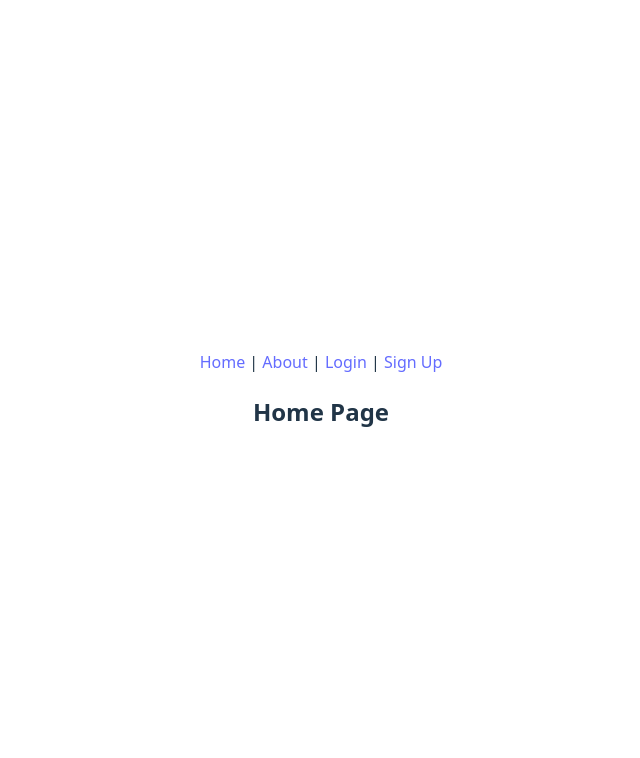
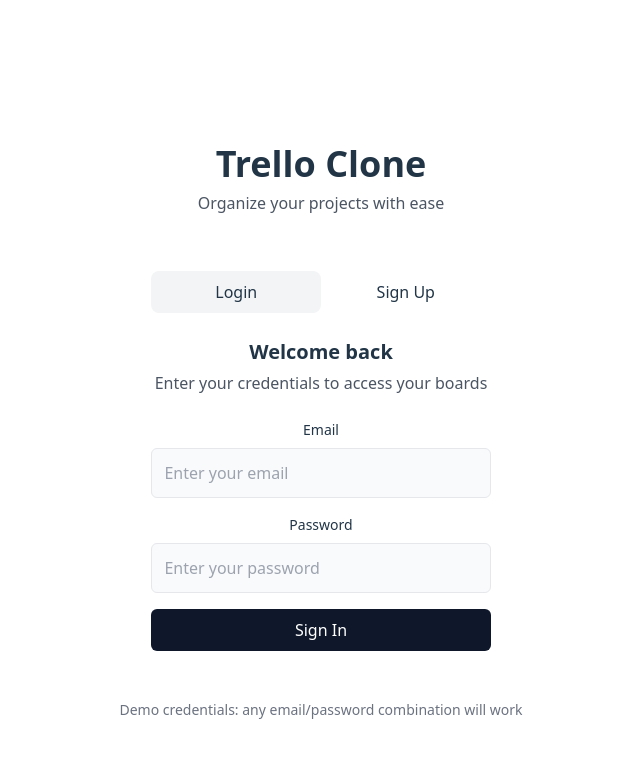
Before and after one commit to midelq/Trello-clone, a React (Vite) app: page / in a window 1280 px wide. Shown: the top 758 px of the page, without its empty margins (319-959 px from the left). Built offline with nearby package versions, Linux system fonts and the light colour scheme.

Commit message:
adding new routes

```diff
--- /dev/null
+++ b/postcss.config.cjs
@@ -0,0 +1,6 @@
+module.exports = {
+  plugins: [
+    require('tailwindcss'),
+    require('autoprefixer'),
+  ],
+}
--- a/postcss.config.js
+++ /dev/null
@@ -1,9 +0,0 @@
-import tailwindcss from '@tailwindcss/postcss';
-import autoprefixer from 'autoprefixer';
-
-export default {
-  plugins: [
-    tailwindcss(),
-    autoprefixer(),
-  ],
-};
--- a/src/App.tsx
+++ b/src/App.tsx
@@ -1,23 +1,15 @@
-import { BrowserRouter, Routes, Route, Link } from 'react-router-dom';
-import HomePage from './HomePage';
-import AboutPage from './AboutPage';
+import { Routes, Route, Navigate } from 'react-router-dom';
 import LoginPage from './LoginPage';
-import SignupPage from './SignupPage';
+import BoardsPage from './pages/BoardsPage';
 import './App.css';
 
 function App() {
   return (
-    <>
-      <nav style={{ marginBottom: 20 }}>
-        <Link to="/">Home</Link> | <Link to="/about">About</Link> | <Link to="/login">Login</Link> | <Link to="/signup">Sign Up</Link>
-      </nav>
-      <Routes>
-        <Route path="/" element={<HomePage />} />
-        <Route path="/about" element={<AboutPage />} />
-        <Route path="/login" element={<LoginPage />} />
-        <Route path="/signup" element={<SignupPage />} />
-      </Routes>
-    </>
+    <Routes>
+      <Route path="/" element={<LoginPage />} />
+      <Route path="/boards" element={<BoardsPage />} />
+      <Route path="*" element={<Navigate to="/" replace />} />
+    </Routes>
   );
 }
 
--- a/src/LoginPage.tsx
+++ b/src/LoginPage.tsx
@@ -1,41 +1,124 @@
 import { useState } from 'react';
+import { useNavigate, useSearchParams } from 'react-router-dom';
+import './styles/auth.css';
 
 export default function LoginPage() {
+  const [searchParams, setSearchParams] = useSearchParams();
   const [email, setEmail] = useState('');
   const [password, setPassword] = useState('');
+  const [fullName, setFullName] = useState('');
+  const [confirmPassword, setConfirmPassword] = useState('');
   const [message, setMessage] = useState('');
+  const navigate = useNavigate();
+
+  const isLogin = searchParams.get('mode') !== 'signup';
 
   function handleSubmit(e: React.FormEvent) {
     e.preventDefault();
-    // Stub API imitation
+    if (isLogin) {
       if (email && password) {
-      setMessage('Login successful (stub)!');
+        setMessage('Login successful!');
+        // Тут буде логіка авторизації
+        navigate('/boards');
       } else {
         setMessage('Please enter email and password.');
+      }
+    } else {
+      if (!fullName || !email || !password || !confirmPassword) {
+        setMessage('Please fill in all fields.');
+        return;
+      }
+      if (password !== confirmPassword) {
+        setMessage('Passwords do not match.');
+        return;
+      }
+      setMessage('Signup successful!');
+      // Тут буде логіка реєстрації
+      navigate('/boards');
     }
   }
 
   return (
-    <div>
-      <h2>Login</h2>
-      <form onSubmit={handleSubmit}>
+    <div className="auth-container">
+      <div className="auth-header">
+        <h1 className="auth-title">Trello Clone</h1>
+        <p className="auth-subtitle">Organize your projects with ease</p>
+      </div>
+      <div className="auth-card">
+        <div className="auth-tabs">
+          <button
+            onClick={() => setSearchParams({})}
+            className={`auth-tab ${isLogin ? 'auth-tab-active' : 'auth-tab-inactive'}`}
+          >
+            Login
+          </button>
+          <button
+            onClick={() => setSearchParams({ mode: 'signup' })}
+            className={`auth-tab ${!isLogin ? 'auth-tab-active' : 'auth-tab-inactive'}`}
+          >
+            Sign Up
+          </button>
+        </div>
+        <h2 className="auth-form-title">
+          {isLogin ? 'Welcome back' : 'Create account'}
+        </h2>
+        <p className="auth-form-subtitle">
+          {isLogin
+            ? 'Enter your credentials to access your boards'
+            : 'Sign up to start organizing your projects'}
+        </p>
+        <form onSubmit={handleSubmit} className="auth-form">
+          {!isLogin && (
+            <div className="auth-form-group">
+              <label className="auth-label">Full Name</label>
+              <input
+                type="text"
+                className="auth-input"
+                placeholder="Enter your full name"
+                value={fullName}
+                onChange={e => setFullName(e.target.value)}
+              />
+            </div>
+          )}
+          <div className="auth-form-group">
+            <label className="auth-label">Email</label>
             <input
               type="email"
-          placeholder="Email"
+              className="auth-input"
+              placeholder="Enter your email"
               value={email}
               onChange={e => setEmail(e.target.value)}
             />
-        <br />
+          </div>
+          <div className="auth-form-group">
+            <label className="auth-label">Password</label>
             <input
               type="password"
-          placeholder="Password"
+              className="auth-input"
+              placeholder="Enter your password"
               value={password}
               onChange={e => setPassword(e.target.value)}
             />
-        <br />
-        <button type="submit">Login</button>
+          </div>
+          {!isLogin && (
+            <div className="auth-form-group">
+              <label className="auth-label">Confirm Password</label>
+              <input
+                type="password"
+                className="auth-input"
+                placeholder="Confirm your password"
+                value={confirmPassword}
+                onChange={e => setConfirmPassword(e.target.value)}
+              />
+            </div>
+          )}
+          <button type="submit" className="auth-button">
+            {isLogin ? 'Sign In' : 'Create Account'}
+          </button>
         </form>
-      {message && <p>{message}</p>}
+        {message && <p className="auth-message">{message}</p>}
+      </div>
+      <p className="auth-demo-text">Demo credentials: any email/password combination will work</p>
     </div>
   );
 }
--- a/src/SignupPage.tsx
+++ /dev/null
@@ -1,41 +0,0 @@
-import { useState } from 'react';
-
-export default function SignupPage() {
-  const [email, setEmail] = useState('');
-  const [password, setPassword] = useState('');
-  const [message, setMessage] = useState('');
-
-  function handleSubmit(e: React.FormEvent) {
-    e.preventDefault();
-    // Stub API imitation
-    if (email && password) {
-      setMessage('Signup successful (stub)!');
-    } else {
-      setMessage('Please enter email and password.');
-    }
-  }
-
-  return (
-    <div>
-      <h2>Sign Up</h2>
-      <form onSubmit={handleSubmit}>
-        <input
-          type="email"
-          placeholder="Email"
-          value={email}
-          onChange={e => setEmail(e.target.value)}
-        />
-        <br />
-        <input
-          type="password"
-          placeholder="Password"
-          value={password}
-          onChange={e => setPassword(e.target.value)}
-        />
-        <br />
-        <button type="submit">Sign Up</button>
-      </form>
-      {message && <p>{message}</p>}
-    </div>
-  );
-}
--- /dev/null
+++ b/src/pages/BoardsPage.tsx
@@ -0,0 +1,16 @@
+import React from 'react';
+
+export default function BoardsPage() {
+  return (
+    <div className="p-6">
+      <h1 className="text-2xl font-bold mb-4">My Boards</h1>
+      <div className="grid grid-cols-1 md:grid-cols-2 lg:grid-cols-3 gap-4">
+        {/* Тут буде список дошок */}
+        <div className="bg-white p-4 rounded-lg shadow">
+          <h2 className="text-xl font-semibold">Sample Board</h2>
+          <p className="text-gray-600 mt-2">This is a sample board</p>
+        </div>
+      </div>
+    </div>
+  );
+}
--- /dev/null
+++ b/src/styles/auth.css
@@ -0,0 +1,119 @@
+/* Auth Container */
+.auth-container {
+  display: flex;
+  flex-direction: column;
+  align-items: center;
+  min-height: 100vh;
+  justify-content: center;
+  background-color: white;
+}
+
+/* Auth Header */
+.auth-header {
+  text-align: center;
+  margin-bottom: 1.5rem;
+}
+
+.auth-title {
+  font-size: 2.25rem;
+  font-weight: 700;
+  margin-bottom: 0.5rem;
+}
+
+.auth-subtitle {
+  color: #4B5563;
+}
+
+/* Auth Card */
+.auth-card {
+  background-color: white;
+  border-radius: 0.5rem;
+  padding: 2rem;
+  width: 100%;
+  max-width: 28rem;
+}
+
+/* Auth Tabs */
+.auth-tabs {
+  display: flex;
+  margin-bottom: 1.5rem;
+}
+
+.auth-tab {
+  flex: 1;
+  padding: 0.5rem 0;
+  text-align: center;
+  font-weight: 500;
+}
+
+.auth-tab-active {
+  background-color: #F3F4F6;
+}
+
+.auth-tab-inactive {
+  background-color: white;
+}
+
+/* Auth Form */
+.auth-form-title {
+  font-size: 1.25rem;
+  font-weight: 600;
+  margin-bottom: 0.25rem;
+}
+
+.auth-form-subtitle {
+  color: #4B5563;
+  margin-bottom: 1.5rem;
+}
+
+.auth-form {
+  display: flex;
+  flex-direction: column;
+  gap: 1rem;
+}
+
+.auth-form-group {
+  display: block;
+}
+
+.auth-label {
+  display: block;
+  font-size: 0.875rem;
+  font-weight: 500;
+  margin-bottom: 0.5rem;
+}
+
+.auth-input {
+  width: 100%;
+  padding: 0.75rem;
+  border-radius: 0.375rem;
+  background-color: #F9FAFB;
+  border: 1px solid #E5E7EB;
+}
+
+.auth-input:focus {
+  outline: none;
+}
+
+.auth-button {
+  width: 100%;
+  padding: 0.5rem 0;
+  border-radius: 0.375rem;
+  background-color: #0F172A;
+  color: white;
+  font-weight: 500;
+}
+
+.auth-message {
+  margin-top: 1rem;
+  text-align: center;
+  font-size: 0.875rem;
+  color: #4B5563;
+}
+
+.auth-demo-text {
+  text-align: center;
+  color: #6B7280;
+  font-size: 0.875rem;
+  margin-top: 1rem;
+}
--- a/tailwind.config.js
+++ b/tailwind.config.js
@@ -1,8 +1,9 @@
 /** @type {import('tailwindcss').Config} */
-module.exports = {
+export default {
   content: [
     "./index.html",
     "./src/**/*.{js,ts,jsx,tsx}",
+    "./src/**/*.css",
   ],
   theme: {
     extend: {},
```
Also changed, not shown: package.json (+14 -15 lines), 1 other file (tests, documents, lock files or other folders). Lines whose indentation alone changed are shown as unchanged.
